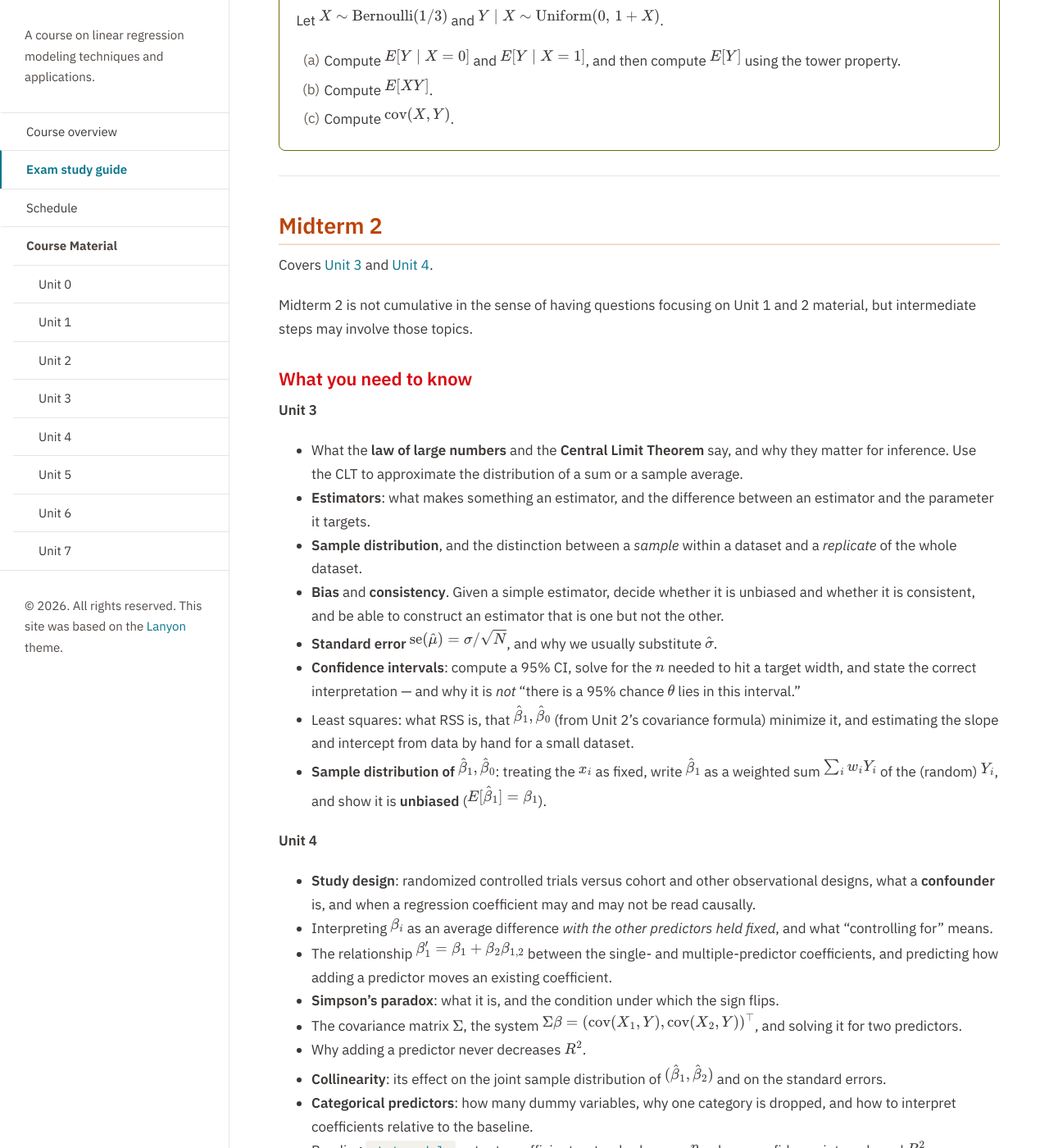
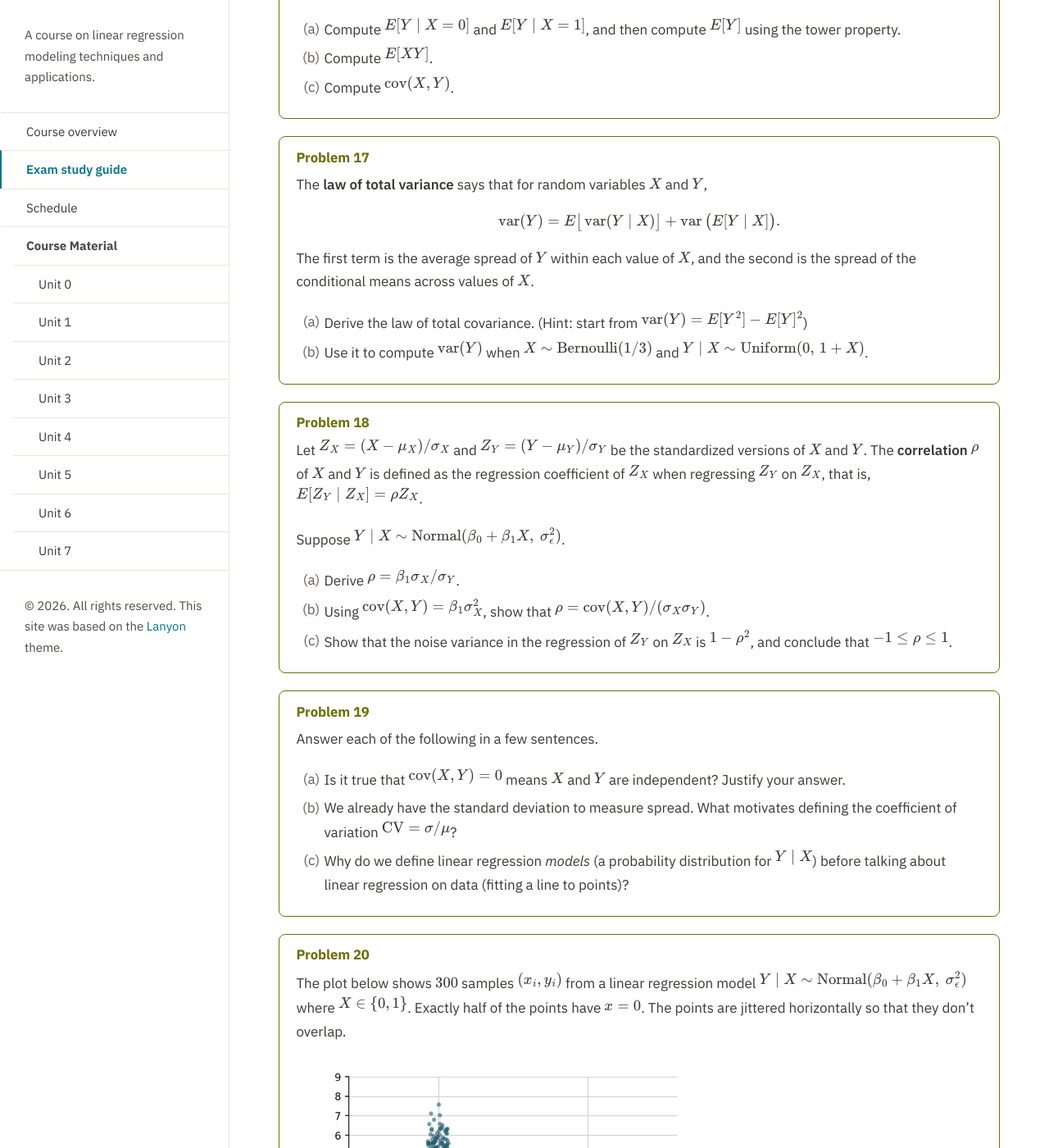
Before and after one commit to elevien/math50_2026, a Jekyll site: the page built from exams.md, in a window 1280 px wide and 1400 px high, scrolled down 6830 px. Shown: the whole window at 82% size. Built offline with Jekyll 4.4.1, drawn with Linux system fonts in a browser that asks for light colours; some of the changed text lies outside the part shown.

Commit message:
Publish from math50_sandbox@a661e27

````diff
--- a/exams.md
+++ b/exams.md
@@ -140,24 +140,15 @@ In a randomized trial, $X=1$ for treatment and $X=0$ for control, with $Y \mid X
 <div class="exercise" markdown="1">
 #### Problem 9
 
-Consider the model $X \sim \text{Bernoulli}(1/2)$, $Y \mid X \sim \text{Normal}(1+3X,\ 4)$. One of the following implements it correctly.
+Let $X \sim \text{Bernoulli}(1/2)$ and $Y \mid X \sim \text{Normal}(1+3X,\ 4)$. Three students describe the marginal distribution of $Y$:
 
-```python
-# A
-x = np.random.choice([0, 1], p=[0.5, 0.5], size=n)
-y = np.random.normal(1 + 3*x, 4, n)
+- **Student A:** $Y \sim \text{Normal}(2.5,\ 4)$, since the noise variance is $4$.
+- **Student B:** $Y \sim \text{Normal}(2.5,\ 6.25)$.
+- **Student C:** $Y$ is not Normal, but $E[Y]=2.5$ and $\operatorname{var}(Y)=6.25$.
 
-# B
-x = np.random.choice([0, 1], p=[0.5, 0.5], size=n)
-y = np.random.normal(1 + 3*x, 2, n)
-
-# C
-x = np.random.normal(0.5, 1, n)
-y = np.random.normal(1 + 3*x, 2, n)
-```
-
-1. Which one is correct?
-1. For each of the other two, say precisely which part of the model it gets wrong.
+1. Compute $E[Y]$ using the tower property and $\operatorname{var}(Y)$ using the law of total variance, $\operatorname{var}(Y)=E[\operatorname{var}(Y\mid X)]+\operatorname{var}(E[Y\mid X])$.
+1. Which student is correct? For each of the others, say precisely what they get wrong.
+1. Now suppose $X \sim \text{Normal}(1/2,\ 1/4)$ instead (the same mean and variance as the Bernoulli), with $Y \mid X$ unchanged. What is the distribution of $Y$ now, and which student is correct in this case? What does this say about which features of $Y$ depend only on the mean and variance of $X$, and which depend on its whole distribution?
 </div>
 
 <div class="exercise" markdown="1">
@@ -257,6 +248,66 @@ Let $X \sim \text{Bernoulli}(1/3)$ and $Y \mid X \sim \text{Uniform}(0,\,1+X)$.
 1. Compute $E[Y\mid X=0]$ and $E[Y\mid X=1]$, and then compute $E[Y]$ using the tower property.
 1. Compute $E[XY]$.
 1. Compute $\operatorname{cov}(X,Y)$.
+</div>
+
+<div class="exercise" markdown="1">
+#### Problem 17
+
+The **law of total variance** says that for random variables $X$ and $Y$,
+
+$$ \operatorname{var}(Y) = E\big[\operatorname{var}(Y\mid X)\big] + \operatorname{var}\big(E[Y\mid X]\big). $$
+
+The first term is the average spread of $Y$ within each value of $X$, and the second is the spread of the conditional means across values of $X$.
+
+1. Derive the law of total covariance. (Hint: start from $\operatorname{var}(Y)=E[Y^2]-E[Y]^2$)
+2. Use it to compute $\operatorname{var}(Y)$ when $X \sim \text{Bernoulli}(1/3)$ and $Y \mid X \sim \text{Uniform}(0,\,1+X)$.
+</div>
+
+<div class="exercise" markdown="1">
+#### Problem 18
+
+Let $Z_X=(X-\mu_X)/\sigma_X$ and $Z_Y=(Y-\mu_Y)/\sigma_Y$ be the standardized versions of $X$ and $Y$. The **correlation** $\rho$ of $X$ and $Y$ is defined as the regression coefficient of $Z_X$ when regressing $Z_Y$ on $Z_X$, that is, $E[Z_Y\mid Z_X]=\rho Z_X$.
+
+Suppose $Y \mid X \sim \text{Normal}(\beta_0+\beta_1X,\ \sigma_\epsilon^2)$.
+
+1. Derive $\rho=\beta_1\sigma_X/\sigma_Y$.
+1. Using $\operatorname{cov}(X,Y)=\beta_1\sigma_X^2$, show that $\rho=\operatorname{cov}(X,Y)/(\sigma_X\sigma_Y)$.
+1. Show that the noise variance in the regression of $Z_Y$ on $Z_X$ is $1-\rho^2$, and conclude that $-1\le\rho\le1$.
+</div>
+
+<div class="exercise" markdown="1">
+#### Problem 19
+
+Answer each of the following in a few sentences.
+
+1. Is it true that $\operatorname{cov}(X,Y)=0$ means $X$ and $Y$ are independent? Justify your answer.
+1. We already have the standard deviation to measure spread. What motivates defining the coefficient of variation $\operatorname{CV}=\sigma/\mu$?
+1. Why do we define linear regression *models* (a probability distribution for $Y\mid X$) before talking about linear regression on data (fitting a line to points)?
+</div>
+
+<div class="exercise" markdown="1">
+#### Problem 20
+
+The plot below shows $300$ samples $(x_i,y_i)$ from a linear regression model $Y\mid X\sim\text{Normal}(\beta_0+\beta_1X,\ \sigma_\epsilon^2)$ where $X\in\lbrace0,1\rbrace$. Exactly half of the points have $x=0$. The points are jittered horizontally so that they don't overlap.
+
+<img src="{{ '/public/exam_practice/midterm1_binary_scatter.png' | relative_url }}" alt="Scatter plot of y against a binary x with gridlines" style="max-width: 100%; width: 480px;">
+
+1. Estimate $E[Y\mid X=0]$ and $E[Y\mid X=1]$ from the plot, and use them to estimate $\beta_0$ and $\beta_1$.
+2. Estimate $\sigma_\epsilon$ visually from this plot.
+3. Using your estimates, compute $\operatorname{cov}(X,Y)$ and $\operatorname{var}(Y)$.
+4. Now relabel the groups by defining $X'=1-X$ and fit the same kind of model with $X'$ as the predictor. What are $\beta_0'$, $\beta_1'$, $\operatorname{cov}(X',Y)$ and $\operatorname{var}(Y)$?
+</div>
+
+<div class="exercise" markdown="1">
+#### Problem 21
+
+Each of the scatter plots below shows $200$ samples $(x_i,y_i)$.
+
+<img src="{{ '/public/exam_practice/midterm1_scatter_models.png' | relative_url }}" alt="Four scatter plots labeled (a) to (d)" style="max-width: 100%; width: 640px;">
+
+1. For each plot, say whether the data could plausibly have been generated by a linear regression model $Y\mid X\sim\text{Normal}(\beta_0+\beta_1X,\ \sigma_\epsilon^2)$. If not, state the assumption that fails.
+2. For a plot that could have come from such a model, estimate $\beta_0$, $\beta_1$ and $\sigma_\epsilon$ from the plot, and say whether $\operatorname{cov}(X,Y)$ is positive or negative.
+3. Can exogeneity be checked by looking at a scatter plot of $(x_i,y_i)$ alone? Explain.
 </div>
 
 
````
Also changed, not shown: other parts of exams.md (+1 -1 lines), public/exam_practice/midterm1_binary_scatter.png (added), public/exam_practice/midterm1_scatter_models.png (added).
